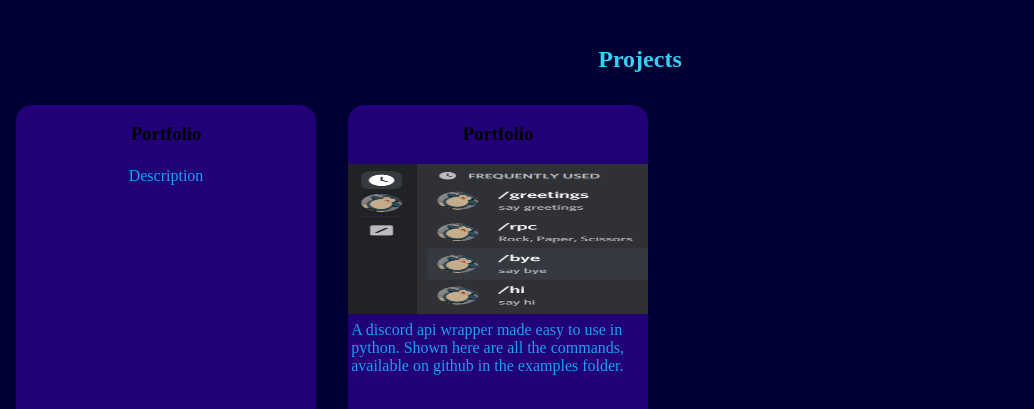
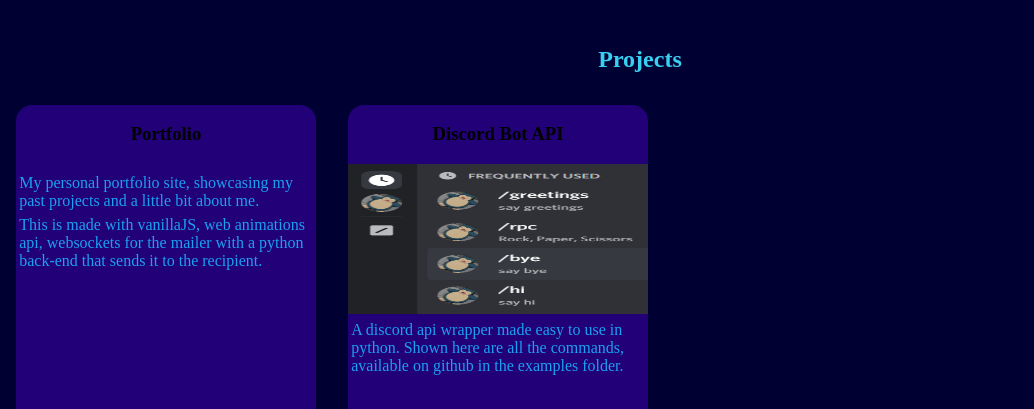
Before and after one commit to MertGM/Portfolio, a plain HTML site: page index.html in a window 1280 px wide. Shown: the part 1740-2149 px from the top of the page, without its empty margins (0-1034 px from the left). Drawn offline with Linux system fonts and the light colour scheme; files whose address does not match are found by name; a web font is replaced by a local one.

Commit message:
Fix scroll y on nav scroll and add portfolio description

```diff
--- a/index.html
+++ b/index.html
@@ -105,7 +105,13 @@
             Portfolio
           </h3>
           <p class="card-description">
-            Description
+            <p>
+              My personal portfolio site, showcasing my past projects and a little bit about me.
+            </p>
+            <p>
+              This is made with vanillaJS, web animations api, websockets for the mailer with a
+              python back-end that sends it to the recipient.
+            </p>
           </p>
           <div class="card-links">
             <a class="card-source" href="#" target="_blank" rel="noreferrer">
@@ -118,7 +124,7 @@
         </div>
         <div class="card">
           <h3 class="card-title">
-            Portfolio
+            Discord Bot API
           </h3>
           <div class="slider">
             <canvas class="canvas-slider" id="discord">
@@ -133,7 +139,6 @@
           <p class="card-description discord">
             A discord api wrapper made easy to use in python.
             Shown here are all the commands, available on github in the examples folder.
-          </p>
           <p class="card-description discord hidden">
             Greet the bot which greets you back.
           </p>
--- a/src/js/modules/scroll.js
+++ b/src/js/modules/scroll.js
@@ -309,9 +309,10 @@
             }
         }
 
-        else if (scroll.state != scroll_state.scrolling && event.target.id == navNodes.id[event.target.id]) {
+        else if (scroll.state != scroll_state.scrolling && event.target.id in navNodes.id) {
 
             console.log('nav found in handler: %s', navNodes.id[event.target.id]);
+            scroll.currentScrollY = document.documentElement.scrollTop;
             var displacement = 0;
 
             for (var i = 0; i < navNodes.id.array.length; i++) {
```
Also changed, not shown: src/js/modules/scroll.min.js.
